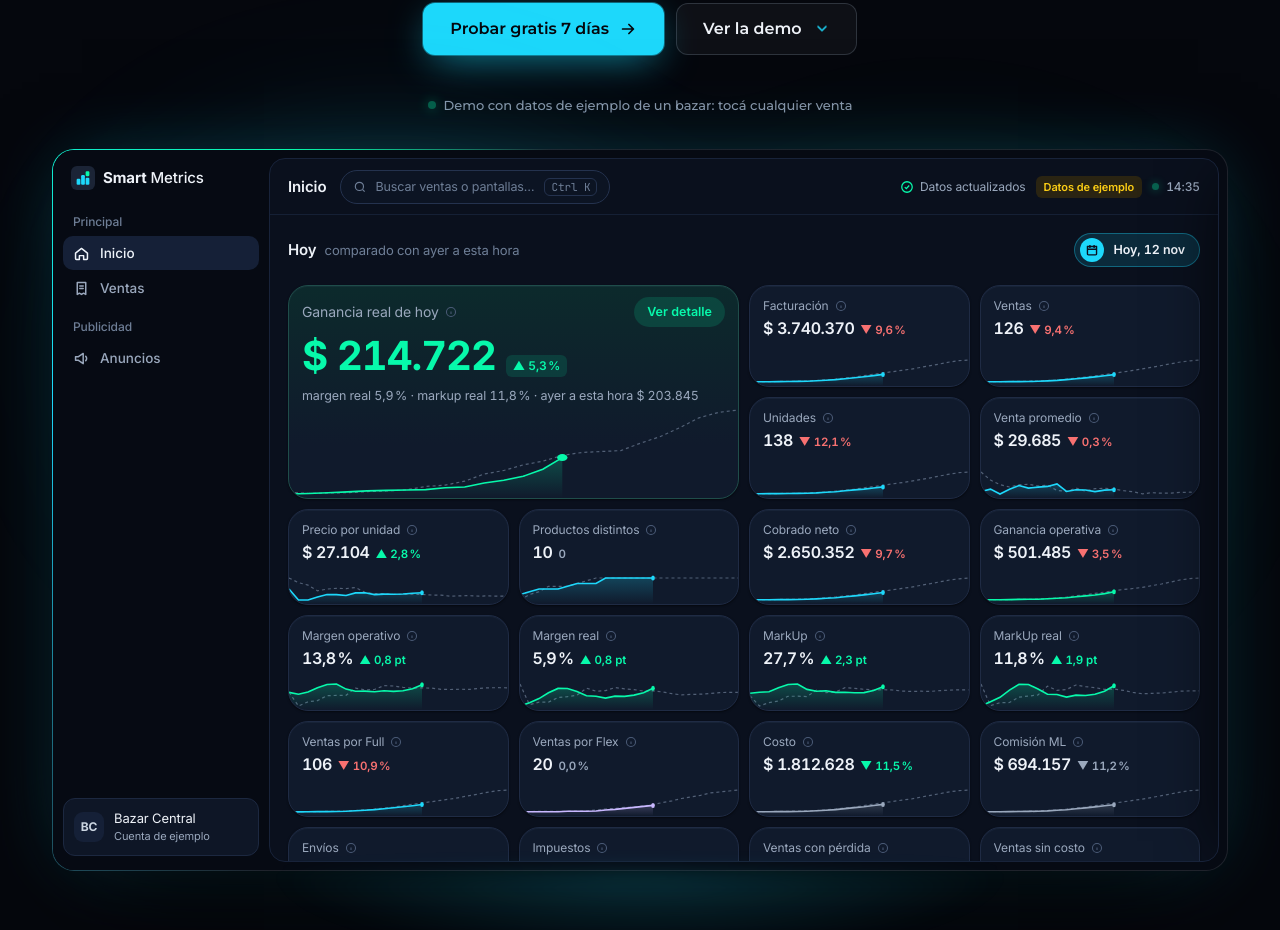
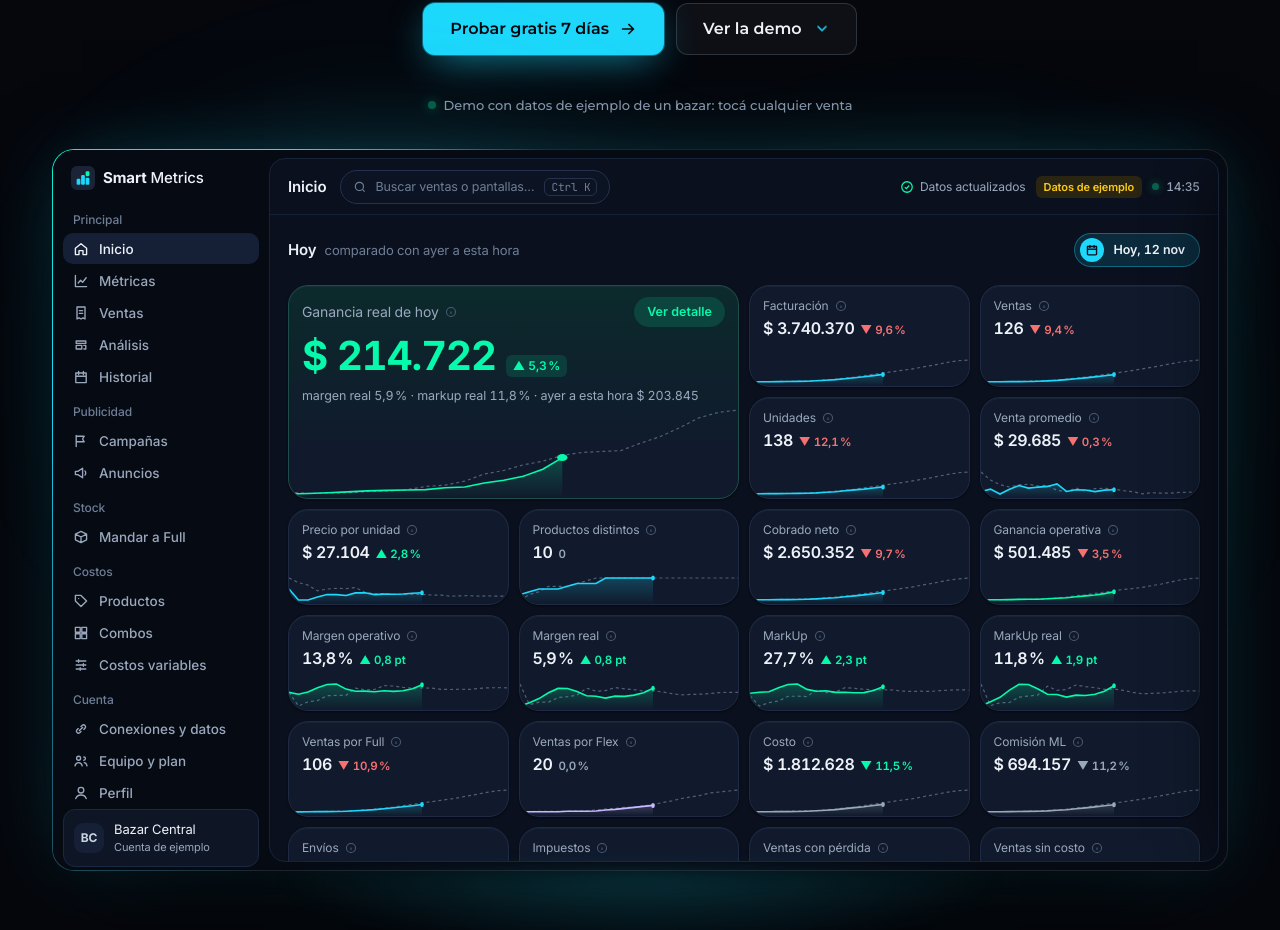
Before and after one commit to Franchuu21/analytics-landing, a plain HTML site: page index.html in a window 1280 px wide. Shown: the part 574-1504 px from the top of the page. Drawn offline with Linux system fonts and the light colour scheme.

Commit message:
Landing: el menú de la demo con todas las pestañas de la app
Principal, Publicidad, Stock, Costos y Cuenta en el mismo orden y con los
mismos íconos que la app. Historial, Mandar a Full y Productos vuelven a
abrir su pantalla; las que la demo no tiene cuentan qué hacen y llevan a
crear la cuenta. En el celular la barra queda con las cinco principales.

Co-Authored-By: Claude Opus 5.5 <noreply@anthropic.com>
Claude-Session: https://claude.ai/code/session_019A3JCycWZuCXWm8Azq9vLw

```diff
--- a/index.html
+++ b/index.html
@@ -629,7 +629,6 @@ section[id],#demo{scroll-margin-top:72px}
 .stage [data-view=publicidad] .naj{color:#F29A2E}
 @media (max-width:820px){.stage [data-view=publicidad] .tbl td.gre b{display:block}.stage [data-view=publicidad] .tbl td.gre small{display:block}}
 .sf-note{margin-top:40px;text-align:center;font-size:14px;color:var(--mut)}
-.side [data-v=full],.side [data-v=historial],.side [data-v=costos]{display:none!important}
 @media (max-width:820px){
  .dlg{gap:32px}.dlg .q{font-size:28px;line-height:35px}.dlg .a{font-size:19px;line-height:27px}
  .cuotas{grid-template-columns:1fr;margin-top:56px}
@@ -733,6 +732,15 @@ section[id],#demo{scroll-margin-top:72px}
 .adin .veredicto{border-radius:14px}
 .adin .tbl{border-collapse:collapse}
 .adin .adtbl .tbl tr.sel{background:#152037}
+.stage .side{overflow-y:auto;scrollbar-width:none}.stage .side::-webkit-scrollbar{display:none}
+.stage .side button{height:31px;flex:none}
+.stage .side .gt{margin:10px 10px 3px}
+.enapp{max-width:520px;margin:72px auto;text-align:center;display:flex;flex-direction:column;align-items:center;gap:14px}
+.enapp h4{margin:0;font-size:22px;font-weight:600;color:var(--ink)}
+.enapp p{margin:0;font-size:14.5px;line-height:1.55;color:var(--t2)}
+.enapp p.mut{font-size:13px;color:var(--mut)}
+.enapp .vbtn{margin-top:6px}
+@media (max-width:820px){.stage .side .dk,.stage .side [data-v=costos]{display:none!important}.stage .side button{flex:1 1 0;height:54px;font-size:10.5px}}
 @media (max-width:1100px){.stage .sbx{display:none}}
 @media (max-width:820px){
   .stage .app{height:740px;grid-template-columns:minmax(0,1fr)}
@@ -802,10 +810,25 @@ section[id],#demo{scroll-margin-top:72px}
       <div class="app" id="app" aria-label="Demo de Smart Metrics con datos de ejemplo">
         <aside class="side" role="tablist" aria-label="Menú de la demo">
           <div class="lg"><svg width="24" height="24" viewBox="0 0 32 32" aria-hidden="true"><rect width="32" height="32" rx="8" fill="#1B2436"/><rect x="7.5" y="17" width="5" height="8" rx="1.5" fill="#1DD8FB"/><rect x="13.5" y="12" width="5" height="13" rx="1.5" fill="#1DD8FB"/><rect x="19.5" y="15.5" width="5" height="9.5" rx="1.5" fill="#1DD8FB"/><rect x="19.5" y="7" width="5" height="6.5" rx="1.5" fill="#07F9AB"/></svg><span><b>Smart</b> Metrics</span></div>
-          <div class="gt">Principal</div><button role="tab" data-v="inicio" aria-selected="true"><svg width="17" height="17" viewBox="0 0 20 20" fill="none" stroke="currentColor" stroke-width="1.75" stroke-linecap="round" stroke-linejoin="round" aria-hidden="true"><path d="M3 9.5L10 4l7 5.5V16a1 1 0 0 1-1 1h-3.5v-4.5h-5V17H4a1 1 0 0 1-1-1z"/></svg>Inicio</button><button role="tab" data-v="ventas" aria-selected="false"><svg width="17" height="17" viewBox="0 0 20 20" fill="none" stroke="currentColor" stroke-width="1.75" stroke-linecap="round" stroke-linejoin="round" aria-hidden="true"><path d="M5 3h10v14l-2.5-1.5L10 17l-2.5-1.5L5 17zM8 7h4M8 10h4"/></svg>Ventas</button><button role="tab" data-v="historial" aria-selected="false"><svg width="17" height="17" viewBox="0 0 20 20" fill="none" stroke="currentColor" stroke-width="1.75" stroke-linecap="round" stroke-linejoin="round" aria-hidden="true"><rect x="3" y="4" width="14" height="13" rx="2"/><path d="M3 8h14M7 2.5v3M13 2.5v3"/></svg>Historial</button>
-          <div class="gt">Publicidad</div><button role="tab" data-v="publicidad" aria-selected="false"><svg width="17" height="17" viewBox="0 0 20 20" fill="none" stroke="currentColor" stroke-width="1.75" stroke-linecap="round" stroke-linejoin="round" aria-hidden="true"><path d="M3 8v4h3l6 4V4L6 8zM15 7.5a3.5 3.5 0 0 1 0 5"/></svg>Anuncios</button>
-          <button role="tab" data-v="full" aria-selected="false"><svg width="17" height="17" viewBox="0 0 20 20" fill="none" stroke="currentColor" stroke-width="1.75" stroke-linecap="round" stroke-linejoin="round" aria-hidden="true"><path d="M10 2.5l7 3.5v8l-7 3.5L3 14V6zM3 6l7 3.5L17 6M10 9.5v8"/></svg><span class="lb">Mandar a Full</span><span class="ls">Full</span></button>
-          <button role="tab" data-v="costos" aria-selected="false"><svg width="17" height="17" viewBox="0 0 20 20" fill="none" stroke="currentColor" stroke-width="1.75" stroke-linecap="round" stroke-linejoin="round" aria-hidden="true"><path d="M3 10.5V4a1 1 0 0 1 1-1h6.5L17 9.5 10.5 16z"/><circle cx="7" cy="7" r="1.2"/></svg>Productos</button>
+          <div class="gt">Principal</div>
+          <button role="tab" data-v="inicio" aria-selected="true"><svg width="16" height="16" viewBox="0 0 20 20" fill="none" stroke="currentColor" stroke-width="1.7" stroke-linecap="round" stroke-linejoin="round" aria-hidden="true"><path d="M3 9 10 3.5 17 9v8h-4.5v-5h-5v5H3z"/></svg>Inicio</button>
+          <button role="tab" class="dk" data-v="metricas" aria-selected="false"><svg width="16" height="16" viewBox="0 0 20 20" fill="none" stroke="currentColor" stroke-width="1.7" stroke-linecap="round" stroke-linejoin="round" aria-hidden="true"><path d="M3 3v14h14M6.5 12.5 9.5 9l2.5 2.5L16.5 6"/></svg>Métricas</button>
+          <button role="tab" data-v="ventas" aria-selected="false"><svg width="16" height="16" viewBox="0 0 20 20" fill="none" stroke="currentColor" stroke-width="1.7" stroke-linecap="round" stroke-linejoin="round" aria-hidden="true"><path d="M5 2.5h10v15l-2.5-1.5-2.5 1.5-2.5-1.5L5 17.5zM8 7h4M8 10.5h4"/></svg>Ventas</button>
+          <button role="tab" class="dk" data-v="analisis" aria-selected="false"><svg width="16" height="16" viewBox="0 0 20 20" fill="none" stroke="currentColor" stroke-width="1.7" stroke-linecap="round" stroke-linejoin="round" aria-hidden="true"><path d="M4 5h12v3H4zM4 10.5h7v4.5H4zM13.5 10.5H16v4.5h-2.5"/></svg>Análisis</button>
+          <button role="tab" data-v="historial" aria-selected="false"><svg width="16" height="16" viewBox="0 0 20 20" fill="none" stroke="currentColor" stroke-width="1.7" stroke-linecap="round" stroke-linejoin="round" aria-hidden="true"><path d="M3.5 5h13v12h-13zM3.5 9h13M7 3v4M13 3v4"/></svg>Historial</button>
+          <div class="gt">Publicidad</div>
+          <button role="tab" class="dk" data-v="campanias" aria-selected="false"><svg width="16" height="16" viewBox="0 0 20 20" fill="none" stroke="currentColor" stroke-width="1.7" stroke-linecap="round" stroke-linejoin="round" aria-hidden="true"><path d="M4 17V3M4 4h10l-2 3.5L14 11H4"/></svg>Campañas</button>
+          <button role="tab" data-v="publicidad" aria-selected="false"><svg width="16" height="16" viewBox="0 0 20 20" fill="none" stroke="currentColor" stroke-width="1.7" stroke-linecap="round" stroke-linejoin="round" aria-hidden="true"><path d="M3 8v4h3l6 4V4L6 8zM15 7.5c1.2 1 1.2 4 0 5"/></svg>Anuncios</button>
+          <div class="gt">Stock</div>
+          <button role="tab" data-v="full" aria-selected="false"><svg width="16" height="16" viewBox="0 0 20 20" fill="none" stroke="currentColor" stroke-width="1.7" stroke-linecap="round" stroke-linejoin="round" aria-hidden="true"><path d="M3 6.5 10 3l7 3.5v7L10 17l-7-3.5zM3 6.5 10 10l7-3.5M10 10v7"/></svg><span class="lb">Mandar a Full</span><span class="ls">Full</span></button>
+          <div class="gt">Costos</div>
+          <button role="tab" data-v="costos" aria-selected="false"><svg width="16" height="16" viewBox="0 0 20 20" fill="none" stroke="currentColor" stroke-width="1.7" stroke-linecap="round" stroke-linejoin="round" aria-hidden="true"><path d="M3 3h7l7 7-7 7-7-7zM7 7h.01"/></svg>Productos</button>
+          <button role="tab" class="dk" data-v="combos" aria-selected="false"><svg width="16" height="16" viewBox="0 0 20 20" fill="none" stroke="currentColor" stroke-width="1.7" stroke-linecap="round" stroke-linejoin="round" aria-hidden="true"><path d="M3 3h6v6H3zM11 3h6v6h-6zM3 11h6v6H3zM11 11h6v6h-6z"/></svg>Combos</button>
+          <button role="tab" class="dk" data-v="variables" aria-selected="false"><svg width="16" height="16" viewBox="0 0 20 20" fill="none" stroke="currentColor" stroke-width="1.7" stroke-linecap="round" stroke-linejoin="round" aria-hidden="true"><path d="M4 5h12M4 10h12M4 15h12M7 3.5v3M13 8.5v3M9 13.5v3"/></svg>Costos variables</button>
+          <div class="gt">Cuenta</div>
+          <button role="tab" class="dk" data-v="conexiones" aria-selected="false"><svg width="16" height="16" viewBox="0 0 20 20" fill="none" stroke="currentColor" stroke-width="1.7" stroke-linecap="round" stroke-linejoin="round" aria-hidden="true"><path d="M8 12l4-4M6.5 9.5 4.8 11.2a2.5 2.5 0 0 0 3.5 3.5l1.7-1.7M13.5 10.5l1.7-1.7a2.5 2.5 0 0 0-3.5-3.5L10 7"/></svg>Conexiones y datos</button>
+          <button role="tab" class="dk" data-v="equipo" aria-selected="false"><svg width="16" height="16" viewBox="0 0 20 20" fill="none" stroke="currentColor" stroke-width="1.7" stroke-linecap="round" stroke-linejoin="round" aria-hidden="true"><path d="M7 9a2.5 2.5 0 1 0 0-5 2.5 2.5 0 0 0 0 5zM2.5 16c.6-2.6 2.3-4 4.5-4s3.9 1.4 4.5 4M13.5 9a2 2 0 1 0 0-4M14 12c1.8.2 3 1.5 3.5 4"/></svg>Equipo y plan</button>
+          <button role="tab" class="dk" data-v="perfil" aria-selected="false"><svg width="16" height="16" viewBox="0 0 20 20" fill="none" stroke="currentColor" stroke-width="1.7" stroke-linecap="round" stroke-linejoin="round" aria-hidden="true"><path d="M10 10a3.5 3.5 0 1 0 0-7 3.5 3.5 0 0 0 0 7zM3.5 17c1-3 3.5-4.5 6.5-4.5s5.5 1.5 6.5 4.5"/></svg>Perfil</button>
           <div class="acct"><span class="av">BC</span><span>Bazar Central<small>Cuenta de ejemplo</small></span></div>
         </aside>
         <div class="main">
@@ -865,6 +888,15 @@ section[id],#demo{scroll-margin-top:72px}
                 <div class="hcols" id="hcols"></div>
                 <div class="haxis"><span>1 nov</span><span>6 nov</span><span>12 nov, hoy</span></div>
                 <div class="casc" id="casc"></div>
+              </div>
+            </section>
+
+            <section class="view" data-view="app" aria-label="Pantalla de la app">
+              <div class="enapp">
+                <h4 id="eaT"></h4>
+                <p id="eaP"></p>
+                <p class="mut">En la demo podés recorrer Inicio, Ventas, Historial, Anuncios, Mandar a Full y Productos. Esta pantalla la ves con tus datos en la app.</p>
+                <a class="vbtn" href="https://app.smartmetrics.com.ar/#crear">Probalo con tu cuenta</a>
               </div>
             </section>
 
@@ -1500,14 +1532,26 @@ document.getElementById('cbody').addEventListener('input', function(e){
 
 /* ---------- navegación de la demo ---------- */
 var TITULOS = {inicio:'Inicio', ventas:'Ventas', publicidad:'Anuncios', full:'Mandar a Full', historial:'Historial', costos:'Productos'};
+var EN_APP = {
+  metricas:['Métricas','Cómo viene tu negocio semana a semana: facturación, unidades, ganancia y publicidad en un solo gráfico, y qué productos lo están moviendo.'],
+  analisis:['Análisis','Qué productos y publicaciones te dejan plata y cuáles no: facturación, ganancia y margen de cada uno.'],
+  campanias:['Campañas','Cada campaña de Mercado Ads con lo que invertiste y la ganancia real que te dejó después de la publicidad.'],
+  combos:['Combos','Cargás cuántas unidades de cada producto lleva el combo y su costo sale solo de los componentes.'],
+  variables:['Costos variables','Lo que te cuesta despachar y armar cada venta: Full, depósito propio y armado de combos.'],
+  conexiones:['Conexiones y datos','Conectás tu cuenta de Mercado Libre y ves cuándo se actualizó cada dato.'],
+  equipo:['Equipo y plan','Sumás a tu equipo con permisos según su rol, y ves tu plan.'],
+  perfil:['Perfil','Tus datos y tus preferencias.']
+};
 document.querySelector('.side').addEventListener('click', function(e){
   var b = e.target.closest('button[data-v]'); if (!b) return; ir(b.dataset.v);
 });
 function ir(v){
   st.view = v; if (drawer.classList.contains('on')) cerrar();
   document.querySelectorAll('.side button[data-v]').forEach(function(x){ x.setAttribute('aria-selected', String(x.dataset.v === v)); });
-  document.querySelectorAll('.view').forEach(function(x){ x.classList.toggle('on', x.dataset.view === v); });
-  document.getElementById('vt').textContent = TITULOS[v];
+  var ea = EN_APP[v];
+  if (ea){ document.getElementById('eaT').textContent = ea[0]; document.getElementById('eaP').textContent = ea[1]; }
+  document.querySelectorAll('.view').forEach(function(x){ x.classList.toggle('on', x.dataset.view === (ea ? 'app' : v)); });
+  document.getElementById('vt').textContent = ea ? ea[0] : TITULOS[v];
   document.getElementById('body').scrollTop = 0;
   pintarVista();
 }
```
